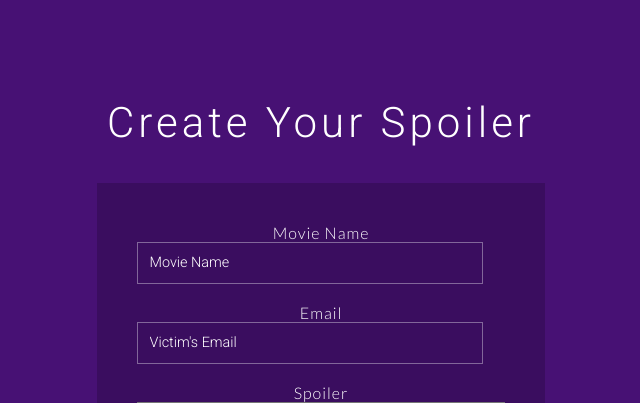
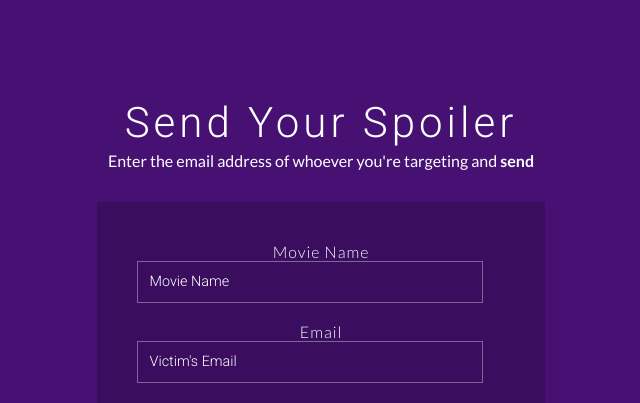
Before and after one commit to YahiaBakour/spoiled4you.io, a Flask app: page /build-spoiler in a window 1280 px wide. Shown: the top 403 px of the page, without its empty margins (319-959 px from the left). Run offline with Flask 2, Linux system fonts and the light colour scheme; a user stored in the database is signed in; some libraries are stand-ins or nearby versions.

Commit message:
small update

```diff
--- a/templates/spoilers/build_a_spoiler.html
+++ b/templates/spoilers/build_a_spoiler.html
@@ -27,7 +27,8 @@
 
 {% block content %}
     <div class="main-w3layouts wrapper">
-            <h1 class="sign">Create your spoiler</h2>
+            <h1 class="sign">Send your spoiler</h1>
+            <p>Enter the email address of whoever you're targeting and <b>send</b></p>
         {% if error %}
             <div class="isa_error">
                     <i class="fa fa-times-circle"></i>
```
